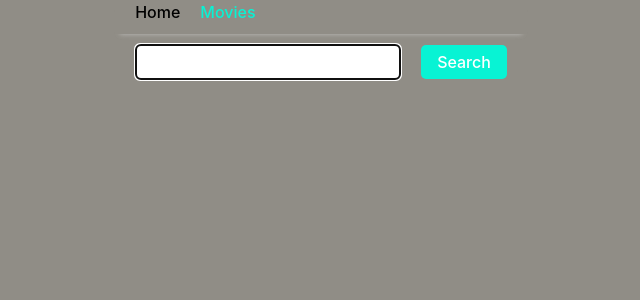
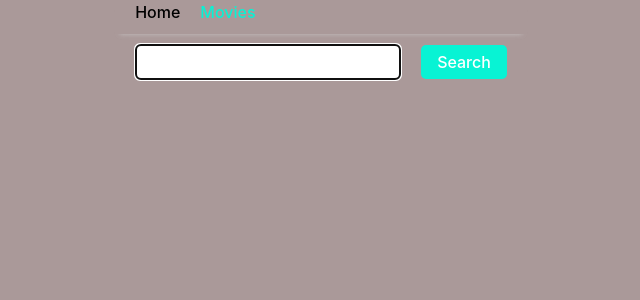
Before and after one commit to Cynosure24/goit-react-hw-05, a React (Vite) app: page /movies in a window 1280 px wide. Shown: the top 300 px of the page, without its empty margins (319-959 px from the left). Built offline with nearby package versions, Linux system fonts and the light colour scheme.

Commit message:
Update index.css

```diff
--- a/src/index.css
+++ b/src/index.css
@@ -69,7 +69,7 @@ button:focus-visible {
   :root {
 
     color: #08f3d4;
-    background-color: #423d3195;
+    background-color: #6e515195;
   }
   button {
     background-color: #f9f9f9;
```
